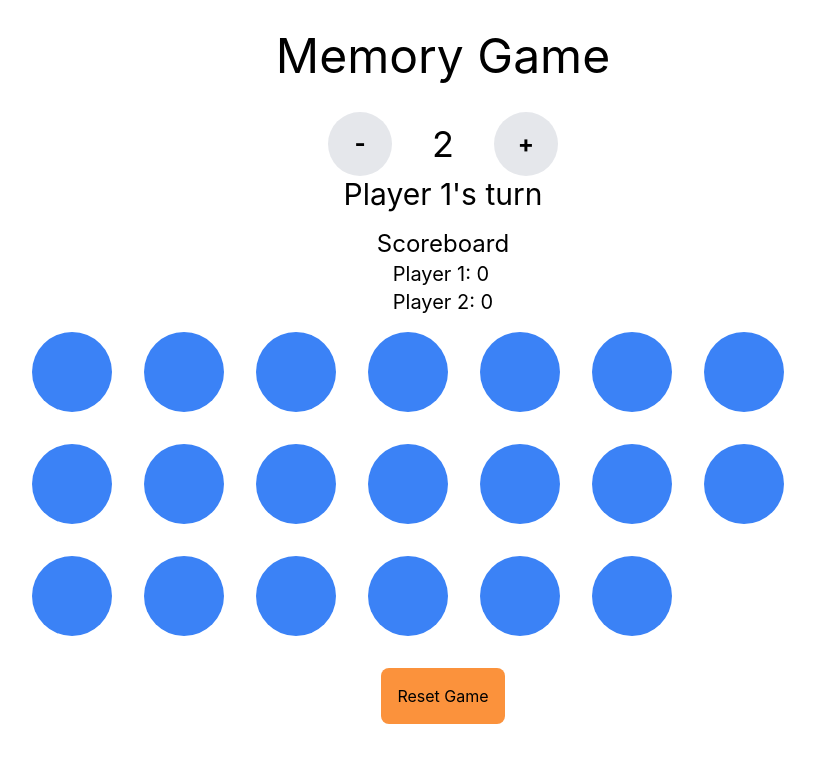
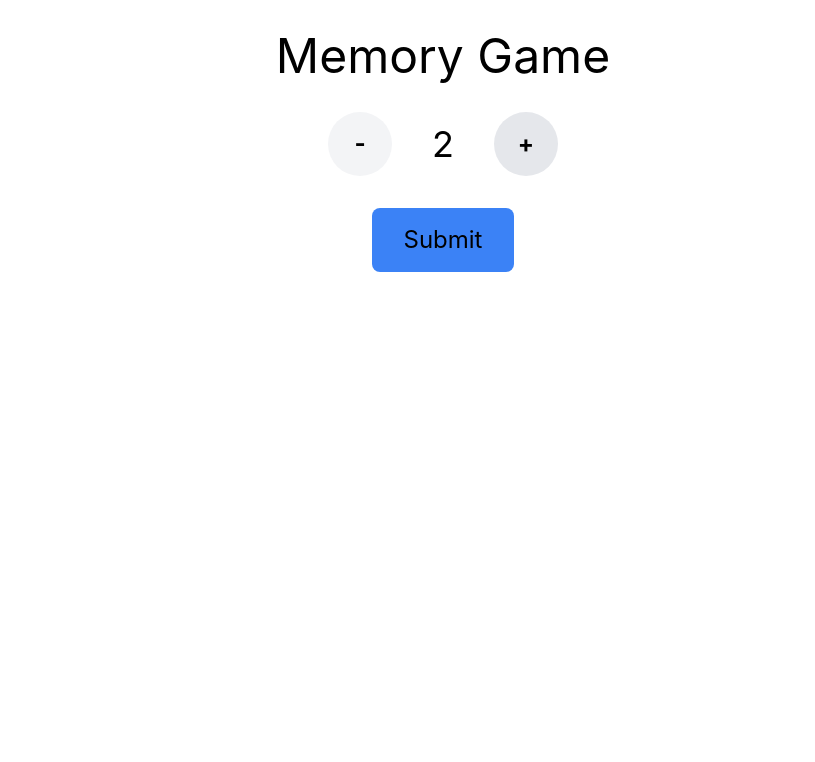
Before and after one commit to joshuascan/memory-game, a Next.js app: page / in a window 1280 px wide. Shown: the top 762 px of the page, without its empty margins (197-1012 px from the left). Built offline with nearby package versions, Linux system fonts and the light colour scheme.

Commit message:
adjusts styling

```diff
--- a/components/Board.tsx
+++ b/components/Board.tsx
@@ -115,7 +115,7 @@ const Board = () => {
       {winner && winner === "Tie" && (
         <p className="m-4 text-3xl font-bold italic">It&apos;s a tie!</p>
       )}
-      <div className="flex flex-wrap w-2/3">
+      <div className="flex flex-wrap justify-center w-2/3">
         {circles?.map((circle: GameObject) => (
           <Circle
             key={circle.id}
--- a/components/Circle.tsx
+++ b/components/Circle.tsx
@@ -15,7 +15,7 @@ const Circle = ({
       className="bg-blue-500 border-black rounded-full m-4 cursor-pointer"
     >
       <div
-        className={`p-4 w-20 h-20 rounded-full bg-red-300 ${
+        className={`p-4 w-20 h-20 flex justify-center items-center rounded-full bg-red-300 ${
           hidden === true ? "invisible" : "visible"
         }`}
       >
--- a/components/PlayerSelection.tsx
+++ b/components/PlayerSelection.tsx
@@ -1,40 +1,50 @@
+import { useState } from "react";
+
 const PlayerSelection = ({
-  numberOfPlayers,
   setNumberOfPlayers,
 }: {
-  numberOfPlayers: number;
   setNumberOfPlayers: (arg0: number) => void;
 }) => {
+  const [playerCount, setPlayerCount] = useState<number>(2);
+
   const decrement = () => {
-    if (numberOfPlayers > 2) {
-      setNumberOfPlayers(numberOfPlayers - 1);
+    if (playerCount > 2) {
+      setPlayerCount(playerCount - 1);
     }
   };
 
   const increment = () => {
-    if (numberOfPlayers < 4) {
-      setNumberOfPlayers(numberOfPlayers + 1);
+    if (playerCount < 4) {
+      setPlayerCount(playerCount + 1);
     }
   };
 
   return (
+    <>
       <div className="flex items-center">
         <button
-        className="h-16 w-16 rounded-full bg-gray-200 text-2xl font-bold"
-        disabled={numberOfPlayers === 2}
+          className="h-16 w-16 rounded-full bg-gray-200 text-2xl font-bold disabled:bg-gray-100"
+          disabled={playerCount === 2}
           onClick={decrement}
         >
           -
         </button>
-      <p className="mx-10 text-4xl">{numberOfPlayers}</p>
+        <p className="mx-10 text-4xl">{playerCount}</p>
         <button
-        className="h-16 w-16 rounded-full bg-gray-200 text-2xl font-bold"
-        disabled={numberOfPlayers === 4}
+          className="h-16 w-16 rounded-full bg-gray-200 text-2xl font-bold disabled:bg-gray-100"
+          disabled={playerCount === 4}
           onClick={increment}
         >
           +
         </button>
       </div>
+      <button
+        className="mt-8 py-4 px-8 text-2xl bg-blue-500 rounded-lg"
+        onClick={() => setNumberOfPlayers(playerCount)}
+      >
+        Submit
+      </button>
+    </>
   );
 };
 
--- a/constants/data.tsx
+++ b/constants/data.tsx
@@ -25,4 +25,20 @@ export const dataArray: GameObject[] = [
   { id: 17, name: "i2", hidden: true },
   { id: 18, name: "j1", hidden: true },
   { id: 19, name: "j2", hidden: true },
+  { id: 20, name: "k1", hidden: true },
+  { id: 21, name: "k2", hidden: true },
+  { id: 22, name: "l1", hidden: true },
+  { id: 23, name: "l2", hidden: true },
+  { id: 24, name: "m1", hidden: true },
+  { id: 25, name: "m2", hidden: true },
+  { id: 26, name: "n1", hidden: true },
+  { id: 27, name: "n2", hidden: true },
+  { id: 28, name: "o1", hidden: true },
+  { id: 29, name: "o2", hidden: true },
+  { id: 30, name: "p1", hidden: true },
+  { id: 31, name: "p2", hidden: true },
+  { id: 32, name: "q1", hidden: true },
+  { id: 33, name: "q2", hidden: true },
+  { id: 34, name: "r1", hidden: true },
+  { id: 35, name: "r2", hidden: true },
 ];
--- a/pages/index.tsx
+++ b/pages/index.tsx
@@ -5,7 +5,8 @@ import PlayerSelection from "../components/PlayerSelection";
 import Board from "../components/Board";
 
 const Home: NextPage = () => {
-  const [numberOfPlayers, setNumberOfPlayers] = useState<number>(2);
+  const [numberOfPlayers, setNumberOfPlayers] = useState<number | null>(null);
+  const [playerNames, setPlayerNames] = useState([]);
 
   return (
     <>
@@ -17,11 +18,11 @@ const Home: NextPage = () => {
 
       <div className="flex items-center flex-col">
         <h1 className="text-5xl my-8">Memory Game</h1>
-        <PlayerSelection
-          numberOfPlayers={numberOfPlayers}
-          setNumberOfPlayers={setNumberOfPlayers}
-        />
-        <Board />
+        {numberOfPlayers === null ? (
+          <PlayerSelection setNumberOfPlayers={setNumberOfPlayers} />
+        ) : (
+          <Board />
+        )}
       </div>
     </>
   );
```
Lines whose indentation alone changed are shown as unchanged.
